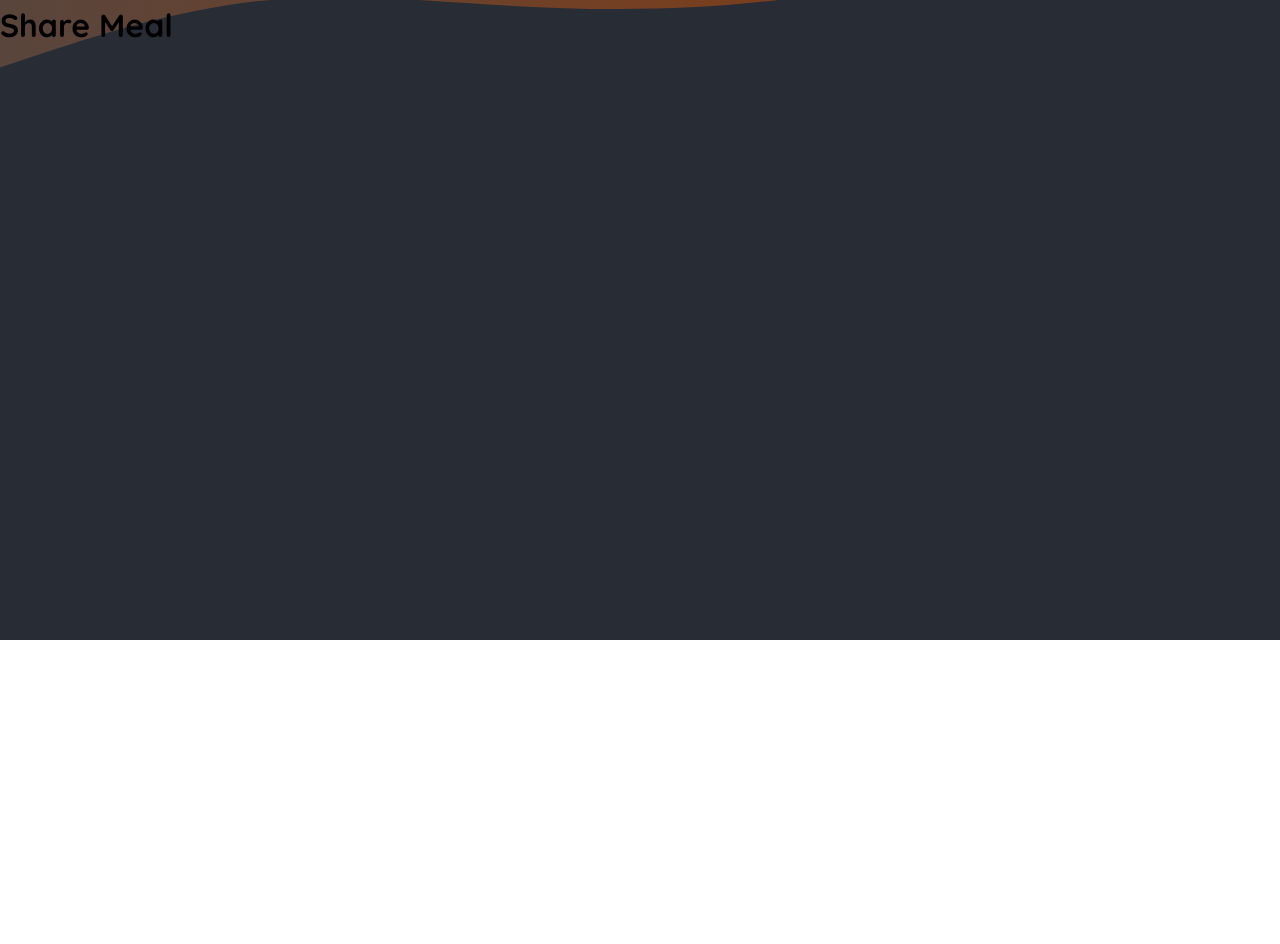
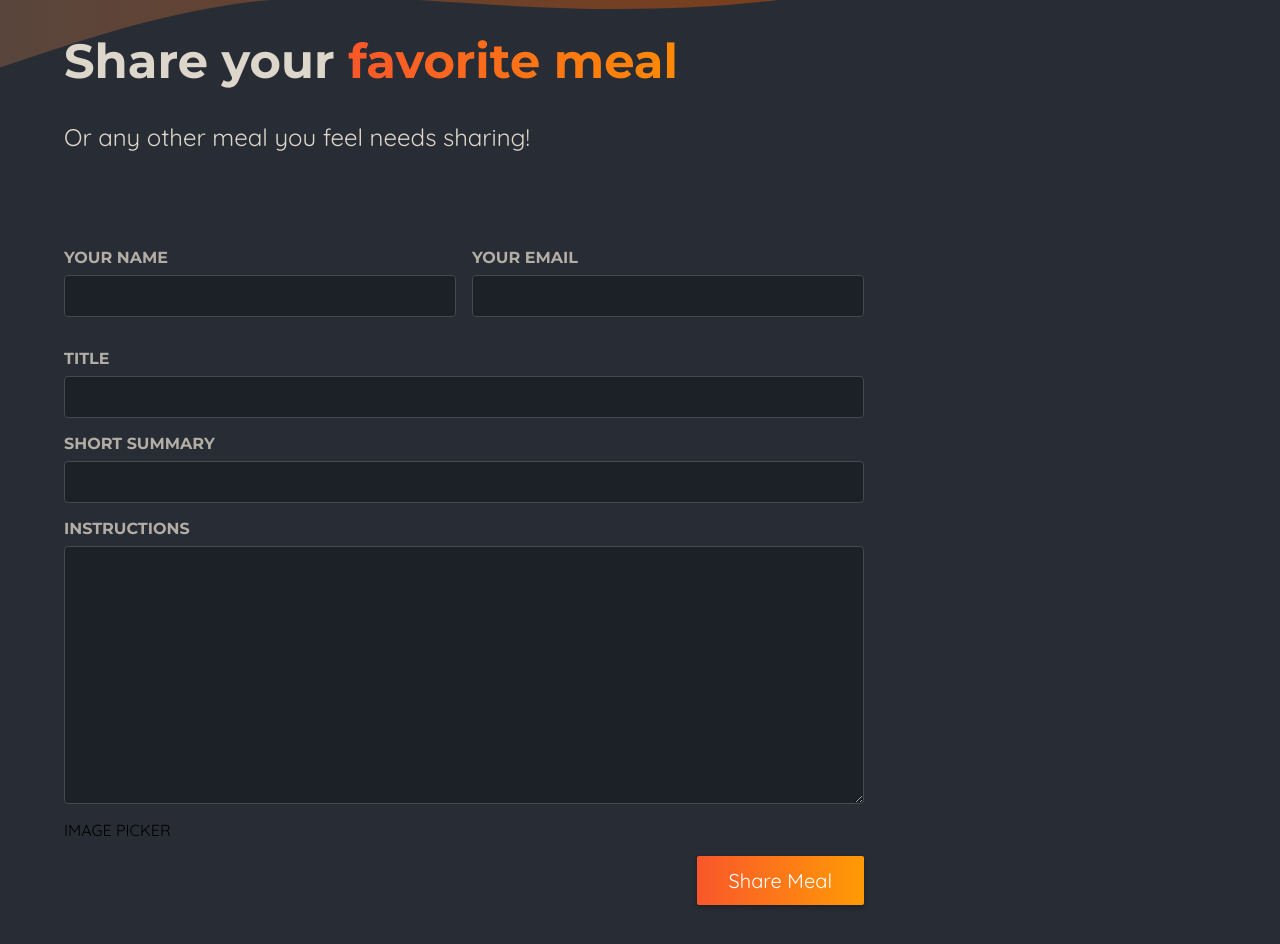
Before and after one commit to VentsislavKostadinov/next-level-food, a Next.js app: page /meals/share in a window 1280 px wide. Shown: the part 160-1104 px from the top of the page. Before the commit the page ends 800 px from the top, so only its background shows below. Built offline with nearby package versions, Linux system fonts and the light colour scheme.

Commit message:
add share meal form

```diff
--- /dev/null
+++ b/app/meals/share/page.module.scss
@@ -0,0 +1,86 @@
+.header {
+    gap: 3rem;
+    margin: 3rem auto 5rem auto;
+    width: 90%;
+    max-width: 75rem;
+    color: #ddd6cb;
+    font-size: 1.5rem;
+
+    h1 {
+        font-family: 'Montserrat', sans-serif;
+        .highlight {
+            background: linear-gradient(90deg, #f9572a, #ff8a05);
+            background-clip: text;
+            -webkit-background-clip: text;
+            -webkit-text-fill-color: transparent;
+        }
+    }
+}
+
+.main {
+    width: 90%;
+    max-width: 75rem;
+    margin: 3rem auto;
+}
+
+.form {
+    max-width: 50rem;
+
+    label {
+        display: block;
+        margin-bottom: 0.5rem;
+        font-size: 1rem;
+        font-family: 'Montserrat', sans-serif;
+        text-transform: uppercase;
+        color: #b3aea5;
+        font-weight: bold;
+    }
+
+    input,
+    textarea {
+        display: block;
+        width: 100%;
+        padding: 0.5rem 1rem;
+        border-radius: 4px;
+        border: 1px solid #454952;
+        background: #1c2027;
+        font-size: 1.25rem;
+        font-family: 'Montserrat', sans-serif;
+        color: #ddd6cb;
+
+        &:focus {
+            outline-color: #f99f2a;
+            background-color: #1f252d;
+        }
+    }
+
+    .row {
+        display: flex;
+        gap: 1rem;
+        p {
+            width: 100%;
+        }
+    }
+
+    .actions {
+        text-align: right;
+
+        button {
+            border: 0;
+            padding: 0.75rem 2rem;
+            background: linear-gradient(90deg, #f9572a, #ff9b05);
+            border: none;
+            color: #ffffff;
+            border-radius: 2px;
+            cursor: pointer;
+            font: inherit;
+            font-size: 1.25rem;
+            box-shadow: 0 2px 5px rgba(0, 0, 0, 0.3);
+
+            &:hover,
+            &:focus {
+                background: linear-gradient(90deg, #fd4715, #f9b241);
+            }
+        }
+    }
+}
--- a/app/meals/share/page.tsx
+++ b/app/meals/share/page.tsx
@@ -1,3 +1,62 @@
-export default function ShareMealPage() {
-    return <h1>Share Meal</h1>
+import classes from './page.module.scss'
+
+const ShareMealPage = () => {
+    return (
+        <>
+            <header className={classes.header}>
+                <h1>
+                    Share your{' '}
+                    <span className={classes.highlight}>favorite meal</span>
+                </h1>
+                <p>Or any other meal you feel needs sharing!</p>
+            </header>
+            <main className={classes.main}>
+                <form className={classes.form}>
+                    <div className={classes.row}>
+                        <p>
+                            <label htmlFor="name">Your name</label>
+                            <input type="text" id="name" name="name" required />
+                        </p>
+                        <p>
+                            <label htmlFor="email">Your email</label>
+                            <input
+                                type="email"
+                                id="email"
+                                name="email"
+                                required
+                            />
+                        </p>
+                    </div>
+                    <p>
+                        <label htmlFor="title">Title</label>
+                        <input type="text" id="title" name="title" required />
+                    </p>
+                    <p>
+                        <label htmlFor="summary">Short Summary</label>
+                        <input
+                            type="text"
+                            id="summary"
+                            name="summary"
+                            required
+                        />
+                    </p>
+                    <p>
+                        <label htmlFor="instructions">Instructions</label>
+                        <textarea
+                            id="instructions"
+                            name="instructions"
+                            rows={10}
+                            required
+                        ></textarea>
+                    </p>
+                    IMAGE PICKER
+                    <p className={classes.actions}>
+                        <button type="submit">Share Meal</button>
+                    </p>
+                </form>
+            </main>
+        </>
+    )
 }
+
+export default ShareMealPage
```
